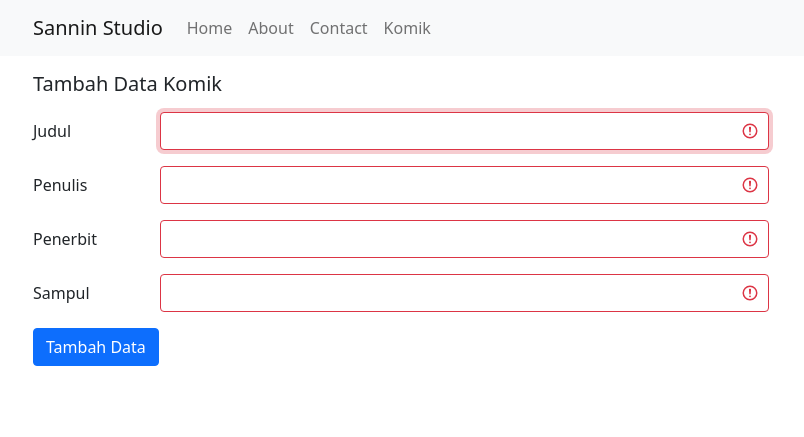
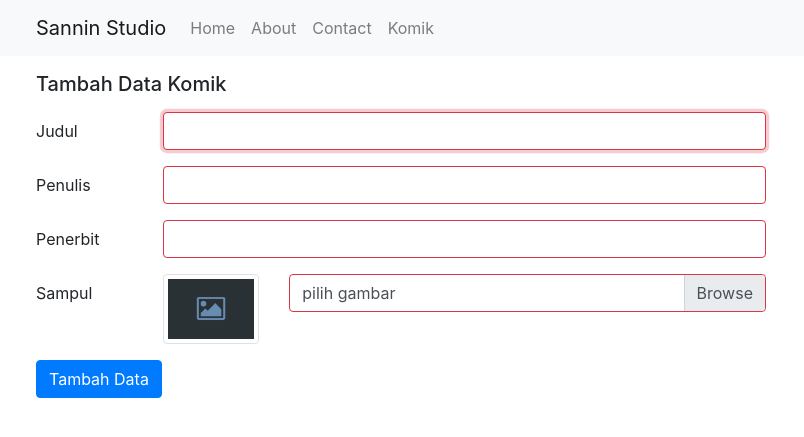
Before and after one commit to bersekerblade/learnci4, a CodeIgniter 4 app: template app/Views/komik/create.php in a window 1280 px wide. Shown: the top 437 px of the page, without its empty margins (49-853 px from the left). Run offline with PHP 8.4 and a stand-in for CodeIgniter, Linux system fonts and the light colour scheme; the template is opened without the code that fills it, so the values that code supplies are empty; some libraries are stand-ins or nearby versions.

Commit message:
Update File Thumbnail

```diff
--- a/app/Views/komik/create.php
+++ b/app/Views/komik/create.php
@@ -4,17 +4,8 @@
 <div class="container">
     <div class="row">
         <div class="col-8">
-            <!-- error data -->
-            <!-- <?php if (session('validation')) : ?>
-
-                <?php foreach (session('validation')->getErrors() as $error) : ?>
-                    <li><?= esc($error) ?></li>
-                <?php endforeach ?>
-
-            <?php endif ?> -->
-            <!-- error data -->
             <h5 class="my-3">Tambah Data Komik</h5>
-            <form action="/komik/save/" method="post">
+            <form method="post" action="/komik/save/" enctype="multipart/form-data">
                 <?= csrf_field(); ?>
                 <div class="row mb-3">
                     <label for="judul" class="col-sm-2 col-form-label">Judul</label>
@@ -32,7 +23,7 @@
                 <div class="row mb-3">
                     <label for="penulis" class="col-sm-2 col-form-label">Penulis</label>
                     <div class="col-sm-10">
-                        <input type="text" class="form-control <?= (session('validation')) ? 'is-invalid' : ''; ?>"" id=" penulis" name="penulis" value="<?= old('penulis'); ?>">
+                        <input type="text" class="form-control <?= (session('validation')) ? 'is-invalid' : ''; ?>" id="penulis" name="penulis" value="<?= old('penulis'); ?>">
                         <!-- start notif validasi -->
                         <?php if (session('validation') && session('validation')->hasError('penulis')) : ?>
                             <div class="invalid-feedback">
@@ -45,7 +36,7 @@
                 <div class="row mb-3">
                     <label for="penerbit" class="col-sm-2 col-form-label">Penerbit</label>
                     <div class="col-sm-10">
-                        <input type="text" class="form-control <?= (session('validation')) ? 'is-invalid' : ''; ?>"" id=" penerbit" name="penerbit" value="<?= old('penerbit'); ?>">
+                        <input type="text" class="form-control <?= (session('validation')) ? 'is-invalid' : ''; ?>" id="penerbit" name="penerbit" value="<?= old('penerbit'); ?>">
                         <!-- start notif validasi -->
                         <?php if (session('validation') && session('validation')->hasError('penerbit')) : ?>
                             <div class="invalid-feedback">
@@ -57,15 +48,21 @@
                 </div>
                 <div class="row mb-3">
                     <label for="sampul" class="col-sm-2 col-form-label">Sampul</label>
-                    <div class="col-sm-10">
-                        <input type="text" class="form-control <?= (session('validation')) ? 'is-invalid' : ''; ?>"" id=" sampul" name="sampul" value="<?= old('sampul'); ?>">
+                    <div class="col-sm-2">
+                        <img src="/img/default.jpg" class="img-thumbnail img-preview">
+                    </div>
+                    <div class="col-sm-8">
+                        <div class="custom-file">
+                            <input type="file" id="sampul" name="sampul" class="custom-file-input <?= (session('validation')) ? 'is-invalid' : ''; ?>">
                             <!-- start notif validasi -->
                             <?php if (session('validation') && session('validation')->hasError('sampul')) : ?>
                                 <div class="invalid-feedback">
-                                <?= session('validation')->getError('sampul') ?>
+                                    <?= session('validation')->getError('sampul'); ?>
                                 </div>
                             <?php endif; ?>
                             <!-- end notif validasi -->
+                            <label class="custom-file-label" for="Sampul">pilih gambar</label>
+                        </div>
                     </div>
                 </div>
                 <button type="submit" class="btn btn-primary">Tambah Data</button>
--- a/app/Views/komik/edit.php
+++ b/app/Views/komik/edit.php
@@ -33,7 +33,7 @@
                 <div class="row mb-3">
                     <label for="penulis" class="col-sm-2 col-form-label">Penulis</label>
                     <div class="col-sm-10">
-                        <input type="text" class="form-control <?= (session('validation')) ? 'is-invalid' : ''; ?>"" id=" penulis" name="penulis" value="<?= (old('penulis')) ? old('penulis') : $komik['penulis'] ?>">
+                        <input type="text" class="form-control <?= (session('validation')) ? 'is-invalid' : ''; ?>" id=" penulis" name="penulis" value="<?= (old('penulis')) ? old('penulis') : $komik['penulis'] ?>">
                         <!-- start notif validasi -->
                         <?php if (session('validation') && session('validation')->hasError('penulis')) : ?>
                             <div class="invalid-feedback">
@@ -46,7 +46,7 @@
                 <div class="row mb-3">
                     <label for="penerbit" class="col-sm-2 col-form-label">Penerbit</label>
                     <div class="col-sm-10">
-                        <input type="text" class="form-control <?= (session('validation')) ? 'is-invalid' : ''; ?>"" id=" penerbit" name="penerbit" value="<?= (old('penerbit')) ? old('penerbit') : $komik['penerbit'] ?>">
+                        <input type="text" class="form-control <?= (session('validation')) ? 'is-invalid' : ''; ?>" id=" penerbit" name="penerbit" value="<?= (old('penerbit')) ? old('penerbit') : $komik['penerbit'] ?>">
                         <!-- start notif validasi -->
                         <?php if (session('validation') && session('validation')->hasError('penerbit')) : ?>
                             <div class="invalid-feedback">
@@ -59,7 +59,7 @@
                 <div class="row mb-3">
                     <label for="sampul" class="col-sm-2 col-form-label">Sampul</label>
                     <div class="col-sm-10">
-                        <input type="text" class="form-control <?= (session('validation')) ? 'is-invalid' : ''; ?>"" id=" sampul" name="sampul" value="<?= (old('sampul')) ? old('sampul') : $komik['sampul'] ?>">
+                        <input type="text" class="form-control <?= (session('validation')) ? 'is-invalid' : ''; ?>" id=" sampul" name="sampul" value="<?= (old('sampul')) ? old('sampul') : $komik['sampul'] ?>">
                         <!-- start notif validasi -->
                         <?php if (session('validation') && session('validation')->hasError('sampul')) : ?>
                             <div class="invalid-feedback">
--- a/app/Views/layout/template.php
+++ b/app/Views/layout/template.php
@@ -7,8 +7,7 @@
     <meta name="viewport" content="width=device-width, initial-scale=1">
 
     <!-- Bootstrap CSS -->
-    <link href="https://cdn.jsdelivr.net/npm/bootstrap@5.0.2/dist/css/bootstrap.min.css" rel="stylesheet" integrity="sha384-EVSTQN3/azprG1Anm3QDgpJLIm9Nao0Yz1ztcQTwFspd3yD65VohhpuuCOmLASjC" crossorigin="anonymous">
-
+    <link rel="stylesheet" href="https://cdn.jsdelivr.net/npm/bootstrap@4.0.0/dist/css/bootstrap.min.css" integrity="sha384-Gn5384xqQ1aoWXA+058RXPxPg6fy4IWvTNh0E263XmFcJlSAwiGgFAW/dAiS6JXm" crossorigin="anonymous">
     <!-- My Css -->
     <link rel="stylesheet" href="/css/style.css">
 
```
Also changed, not shown: app/Controllers/Komik.php (+28 -7 lines), public/img/default.jpg (added). Lines whose indentation alone changed are shown as unchanged.
